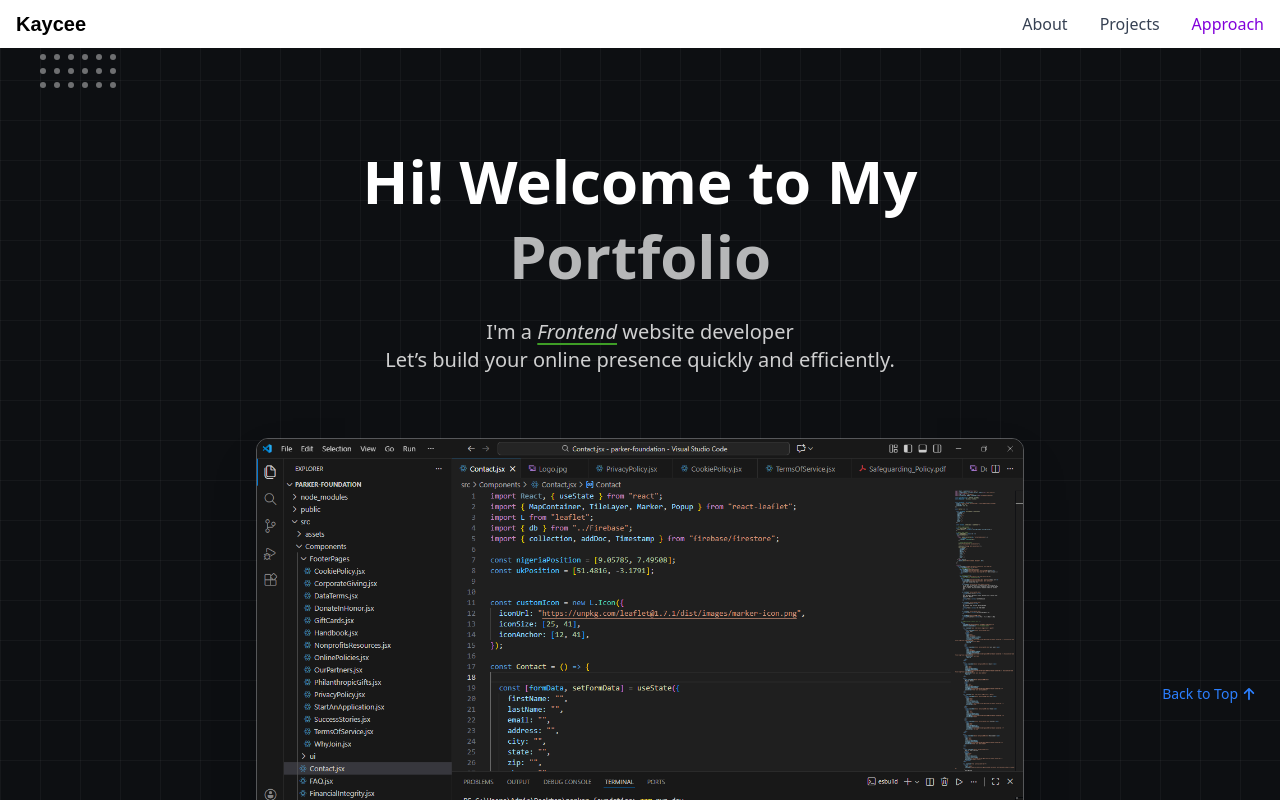
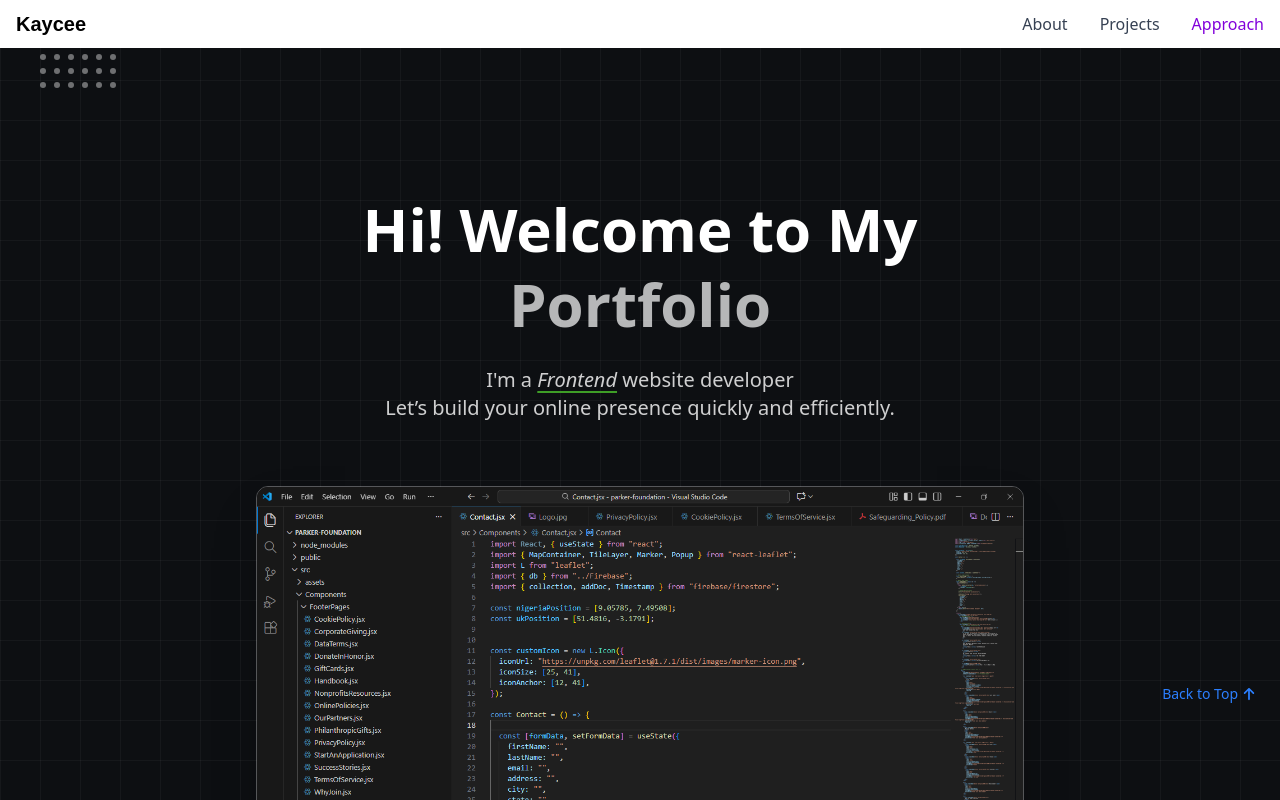
Before and after one commit to Kelechukwu500/My-Portfolio, a React (Vite) app: page / in a window 1280 px wide. Shown: the top 800 px of the page. Built offline with nearby package versions, Linux system fonts and the light colour scheme; a web font is replaced by a local one.

Commit message:
update: [updated the Hero]

```diff
--- a/src/Components/Hero/Hero.jsx
+++ b/src/Components/Hero/Hero.jsx
@@ -91,7 +91,7 @@ const Hero = () => {
         ))}
       </div>
 
-      <div className="relative z-10 max-w-[1100px] mx-auto flex flex-col items-center text-center py-24 gap-16 mt-12">
+      <div className="relative z-10 max-w-[1100px] mx-auto flex flex-col items-center text-center py-24 gap-16 mt-24">
         {/* TEXT */}
         <div className="max-w-2xl">
           <h1 className="text-white text-4xl sm:text-5xl xl:text-6xl font-bold leading-tight">
```
